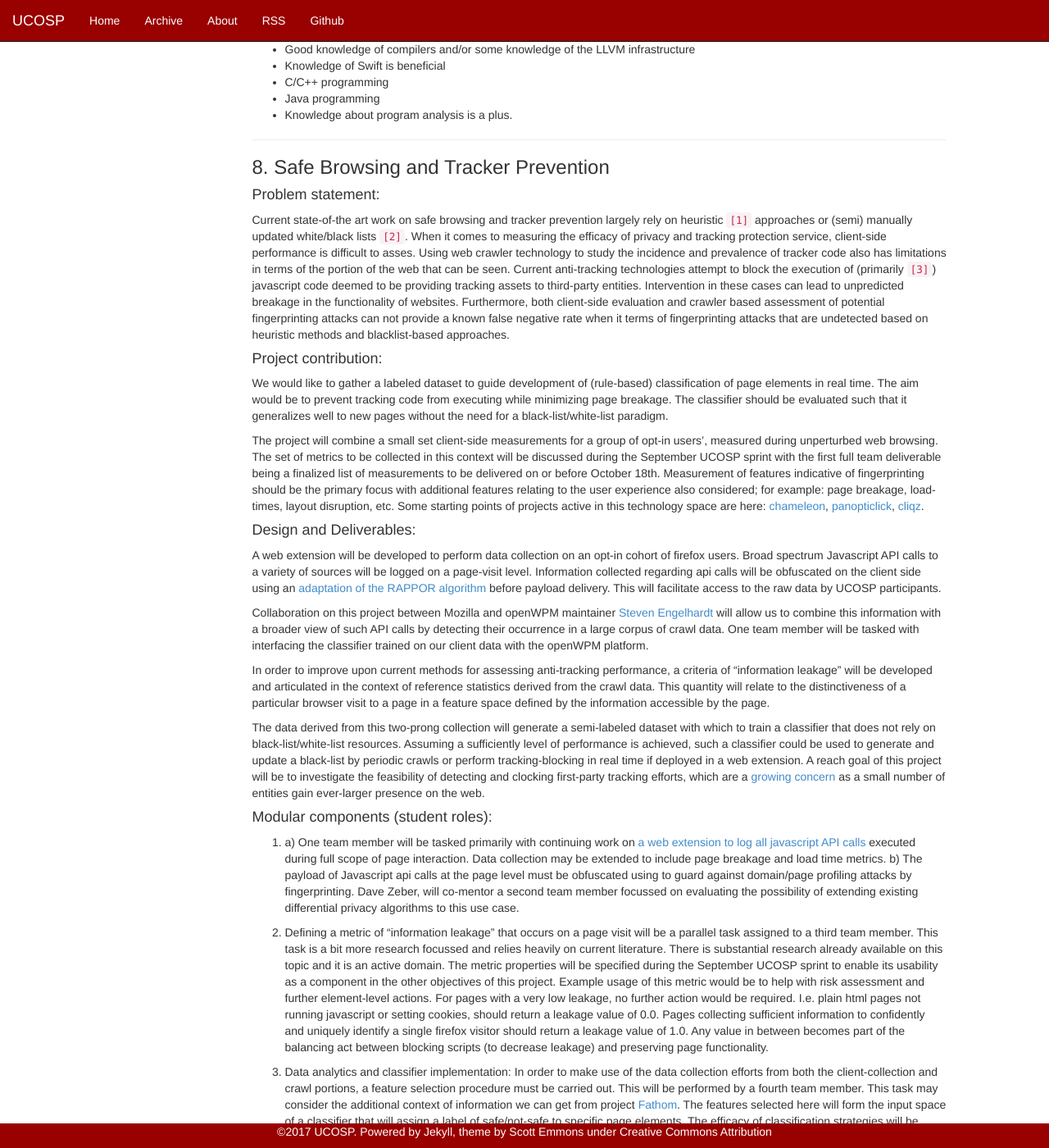
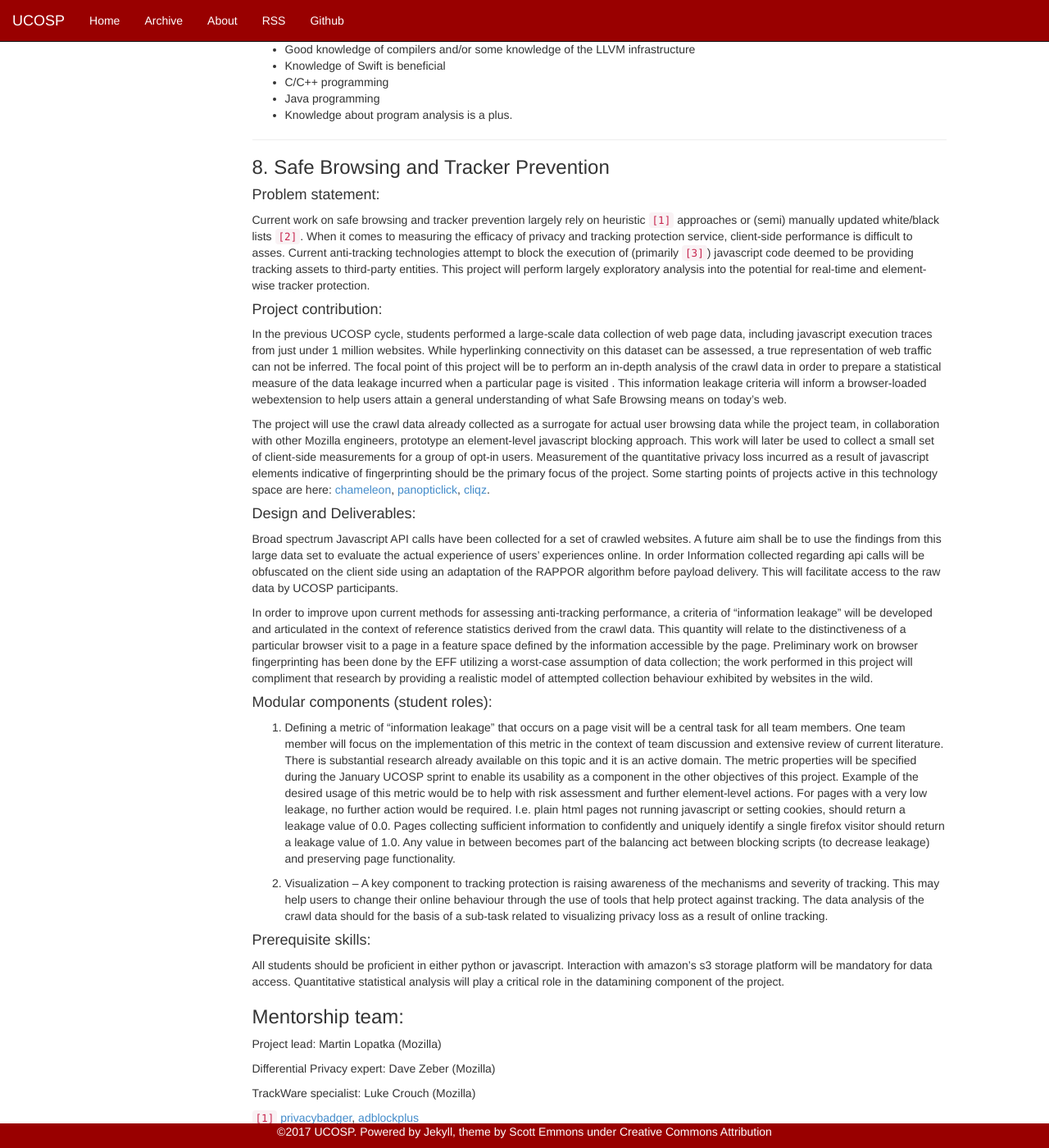
Before and after one commit to ucosp/ucosp.github.io, a Jekyll site: the page built from projects.md, in a window 1280 px wide and 1400 px high, scrolled down 4537 px. Shown: the whole window at 82% size. Built offline with Jekyll 4.4.1, drawn with Linux system fonts in a browser that asks for light colours; some of the changed text lies outside the part shown.

Commit message:
updating projects

```diff
--- a/projects.md
+++ b/projects.md
@@ -204,41 +204,68 @@
 
 #### Problem statement:
 
-Current state-of-the art work on safe browsing and tracker prevention largely rely on heuristic `[1]` approaches or (semi) manually updated white/black lists `[2]`. When it comes to measuring the efficacy of privacy and tracking protection service, client-side performance is difficult to asses. Using web crawler technology to study the incidence and prevalence of tracker code also has limitations in terms of the portion of the web that can be seen. Current anti-tracking technologies attempt to block the execution of (primarily `[3]`) javascript code deemed to be providing tracking assets to third-party entities. Intervention in these cases can lead to unpredicted breakage in the functionality of websites. Furthermore, both client-side evaluation and crawler based assessment of potential fingerprinting attacks can not provide a known false negative rate when it terms of fingerprinting attacks that are undetected based on heuristic methods and blacklist-based approaches.
+Current work on safe browsing and tracker prevention largely rely on heuristic `[1]` approaches or (semi) manually updated
+white/black lists `[2]`. When it comes to measuring the efficacy of privacy and tracking protection service, client-side performance is difficult
+to asses. Current anti-tracking technologies attempt to block the execution of (primarily `[3]`) javascript code deemed to be providing tracking
+assets to third-party entities. This project will perform largely exploratory analysis into the potential for real-time and element-wise
+tracker protection.
 
 #### Project contribution:
 
-We would like to gather a labeled dataset to guide development of (rule-based) classification of page elements in real time. The aim would be to prevent tracking code from executing while minimizing page breakage. The classifier should be evaluated such that it generalizes well to new pages without the need for a black-list/white-list paradigm.
+In the previous UCOSP cycle, students performed a large-scale data collection of web page data, including javascript
+execution traces from just under 1 million websites. While hyperlinking connectivity on this dataset can be assessed, a true representation
+of web traffic can not be inferred. The focal point of this project will be to perform an in-depth analysis of the crawl data in order to
+prepare a statistical measure of the data leakage incurred when a particular page is visited . This information leakage criteria will inform
+a browser-loaded webextension to help users attain a general understanding of what Safe Browsing means on today’s web.
 
-The project will combine a small set client-side measurements for a group of opt-in users’, measured during unperturbed web browsing. The set of metrics to be collected in this context will be discussed during the September UCOSP sprint with the first full team deliverable being a finalized list of measurements to be delivered on or before October 18th. Measurement of features indicative of fingerprinting should be the primary focus with additional features relating to the user experience also considered; for example: page breakage, load-times, layout disruption, etc. Some starting points of projects active in this technology space are here:  [chameleon](https://github.com/ghostwords/chameleon), [panopticlick](https://gist.github.com/mlopatka/0932beb331d64836938018d42810af4a), [cliqz](https://github.com/cliqz-oss/privacy-bot).
+The project will use the crawl data already collected as a surrogate for actual user browsing data while the project team, in collaboration
+with other Mozilla engineers, prototype an element-level javascript blocking approach. This work will later be used to collect a small set of
+client-side measurements for a group of opt-in users. Measurement of the quantitative privacy loss incurred as a result of javascript
+elements indicative of fingerprinting should be the primary focus of the project. Some starting points of projects active in this technology
+space are here: [chameleon](https://github.com/ghostwords/chameleon), [panopticlick](https://www.eff.org/deeplinks/2017/11/panopticlick-30), [cliqz](https://github.com/cliqz-oss/privacy-bot).
 
 #### Design and Deliverables:
 
-A web extension will be developed to perform data collection on an opt-in cohort of firefox users. Broad spectrum Javascript API calls to a variety of sources will be logged on a page-visit level. Information collected regarding api calls will be obfuscated on the client side using an [adaptation of the RAPPOR algorithm ](https://github.com/Alexrs95/rappor) before payload delivery. This will facilitate access to the raw data by UCOSP participants.
+Broad spectrum Javascript API calls have been collected for a set of crawled websites. A future aim shall be to use the findings from this
+large data set to evaluate the actual experience of users’ experiences online. In order Information collected regarding api calls will be
+obfuscated on the client side using an adaptation of the RAPPOR algorithm before payload delivery. This will facilitate access to the raw
+data by UCOSP participants.
 
-Collaboration on this project between Mozilla and openWPM maintainer [Steven Engelhardt](https://senglehardt.com) will allow us to combine this information with a broader view of such API calls by detecting their  occurrence in a  large corpus of crawl data. One team member will be tasked with interfacing the classifier trained on our client data with the openWPM platform.
-
-In order to improve upon current methods for assessing anti-tracking performance, a criteria of “information leakage” will be developed and articulated in the context of reference statistics derived from the crawl data. This quantity will relate to the distinctiveness of a particular browser visit to a page in a feature space defined by the information accessible by the page.
-
-The data derived from this two-prong collection will generate a semi-labeled dataset with which to train a classifier that does not rely on black-list/white-list resources. Assuming a sufficiently level of performance is achieved, such a classifier could be used to generate and update a black-list by periodic crawls or perform tracking-blocking in real time if deployed in a web extension. A reach goal of this project will be to investigate the feasibility of detecting and clocking first-party tracking efforts, which are a [growing concern](https://medium.com/firefox-context-graph/are-trackers-the-new-backbone-of-the-web-fb800435da15) as a small number of entities gain ever-larger presence on the web.
+In order to improve upon current methods for assessing anti-tracking performance, a criteria of “information
+leakage” will be developed and articulated in the context of reference statistics derived from the crawl data. This quantity will relate to
+the distinctiveness of a particular browser visit to a page in a feature space defined by the information accessible by the page. Preliminary
+work on browser fingerprinting has been done by the EFF utilizing a worst-case assumption of data collection; the work performed in this
+project will compliment that research by providing a realistic model of attempted collection behaviour exhibited by websites in the wild.
 
 #### Modular components (student roles):
 
-1. a) One team member will be tasked primarily with continuing work on [a web extension to log all javascript API calls](https://github.com/groovecoder/data-leak) executed during full scope of page interaction. Data collection may be extended to include page breakage and load time metrics.
-   b) The payload of Javascript api calls at the page level must be obfuscated using to guard against domain/page profiling attacks by fingerprinting. Dave Zeber, will co-mentor a second team member focussed on evaluating the possibility of extending existing differential privacy algorithms to this use case.
+1. Defining a metric of "information leakage" that occurs on a page visit will be a central task for all team members. One team member will
+focus on the implementation of this metric in the context of team discussion and extensive review of current literature. There is substantial
+research already available on this topic and it is an active domain. The metric properties will be specified during the January UCOSP sprint
+to enable its usability as a component in the other objectives of this project. Example of the desired usage of this metric would be to help
+with risk assessment and further element-level actions. For pages with a very low leakage, no further action would be required. I.e. plain
+html pages not running javascript or setting cookies, should return a leakage value of 0.0. Pages collecting sufficient information to
+confidently and uniquely identify a single firefox visitor should return a leakage value of 1.0. Any value in between becomes part of the
+balancing act between blocking scripts (to decrease leakage) and preserving page functionality.
 
-2. Defining a metric of "information leakage" that occurs on a page visit will be a parallel task assigned to a third team member. This task is a bit more research focussed and relies heavily on current literature. There is substantial research already available on this topic and it is an active domain. The metric properties will be specified during the September UCOSP sprint to enable its usability as a component in the other objectives of this project. Example usage of this metric would be to help with risk assessment and further element-level actions. For pages with a very low leakage, no further action would be required. I.e. plain html pages not running javascript or setting cookies, should return a leakage value of 0.0. Pages collecting sufficient information to confidently and uniquely identify a single firefox visitor should return a leakage value of 1.0. Any value in between becomes part of the balancing act between blocking scripts (to decrease leakage) and preserving page functionality.
+2. Visualization -- A key component to tracking protection is raising awareness of the mechanisms and severity of tracking. This may help
+users to change their online behaviour through the use of tools that help protect against tracking. The data analysis of the crawl data
+should for the basis of a sub-task related to visualizing privacy loss as a result of online tracking.
 
-3. Data analytics and classifier implementation: In order to make use of the data collection efforts from both the client-collection and crawl portions, a feature selection procedure must be carried out. This will be performed by a fourth team member. This task may consider the additional context of information we can get from project  [Fathom](https://github.com/mozilla/fathom/blob/master/README.md). The features selected here will form the input space of a classifier that will assign a label of safe/not-safe to specific page elements. The efficacy of classification strategies will be evaluated against the information leakage metric described above. A substantial validation step will be required here to prototype and evaluate various approaches to this problem that are expected not only to prevent fingerprinting, but also (where possible) preserve page functionality.
+#### Prerequisite skills:
 
-#### Mentorship team:
+All students should be proficient in either python or javascript. Interaction with amazon’s s3 storage platform will be mandatory for data
+access. Quantitative statistical analysis will play a critical role in the datamining component of the project.
+
+
+### Mentorship team:
+
 Project lead: Martin Lopatka (Mozilla)
 
 Differential Privacy expert: Dave Zeber (Mozilla)
 
 TrackWare specialist: Luke Crouch (Mozilla)
 
-OpenWPM and browser fingerprinting specialist: Steven Engelhardt (Princeton)
 
 `[1]` [privacybadger](https://www.eff.org/privacybadger), [adblockplus](https://adblockplus.org)
 
```
